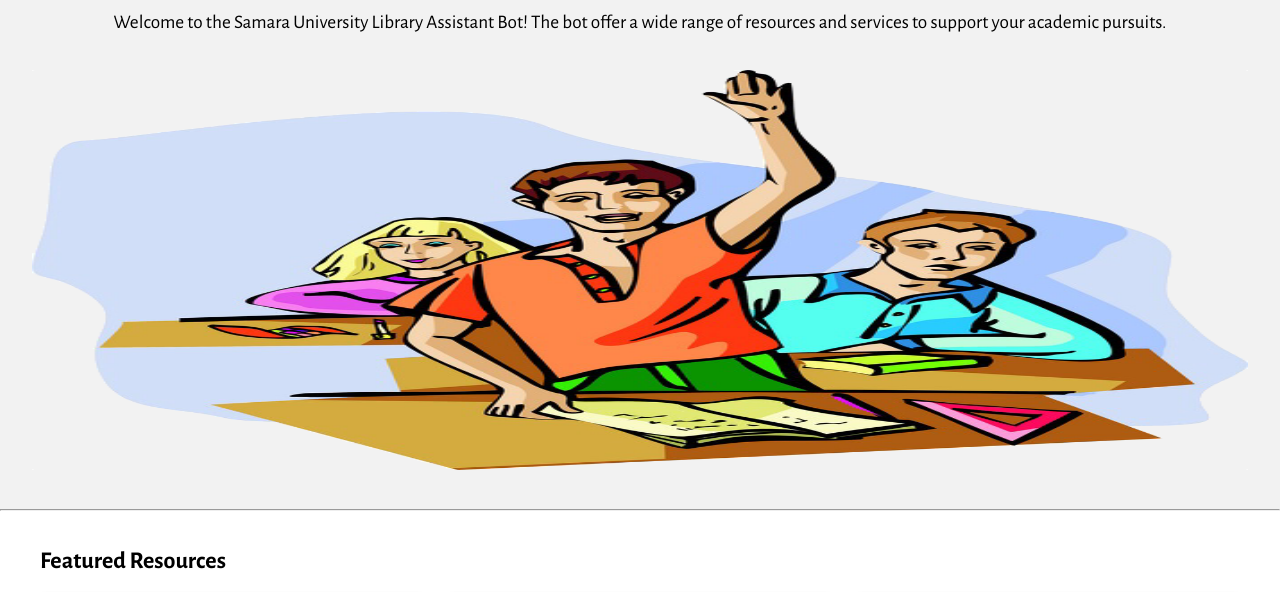
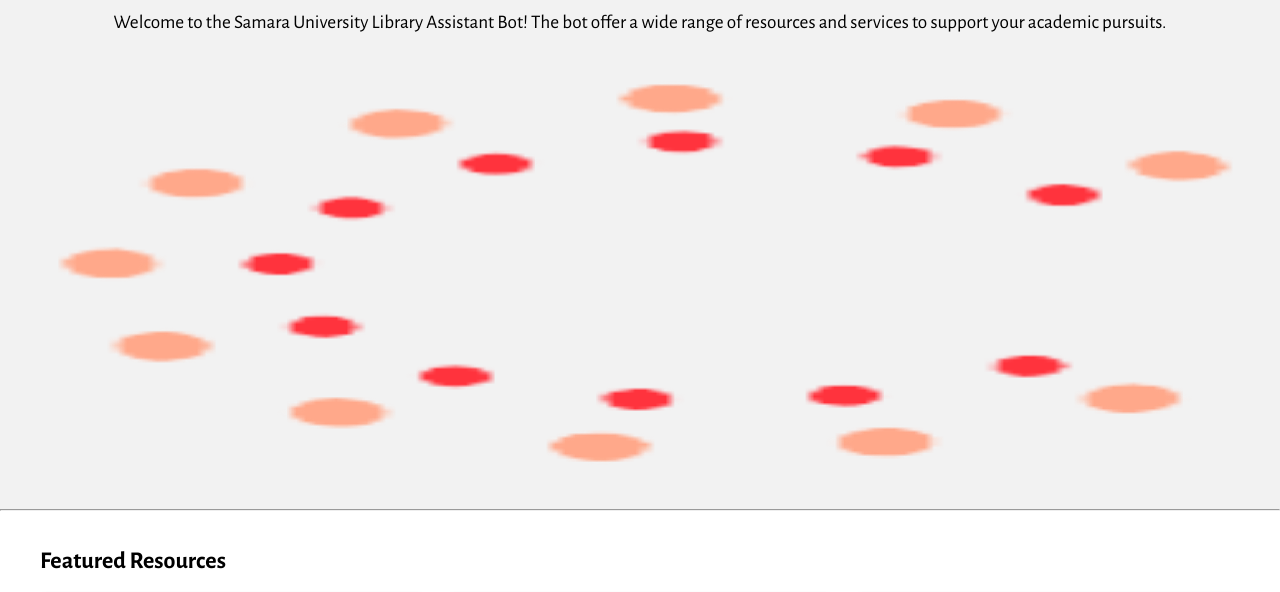
Before and after one commit to sulibassbot/sulibassbot, a website built with Vite: page client/index.html in a window 1280 px wide. Shown: the part 166-758 px from the top of the page. Built offline with nearby package versions, Linux system fonts and the light colour scheme.

Commit message:
Some extra updates

```diff
--- a/client/index.html
+++ b/client/index.html
@@ -20,7 +20,7 @@
     <header>
       <h1>Samara University Library Assistant Bot</h1>
       <p>Welcome to the Samara University Library Assistant Bot! The bot offer a wide range of resources and services to support your academic pursuits.</p>
-      <img src="./assets/students.png" alt="Students">
+      <img src="icon.png" alt="Students">
     </header>
     <hr>
     <main>
```
